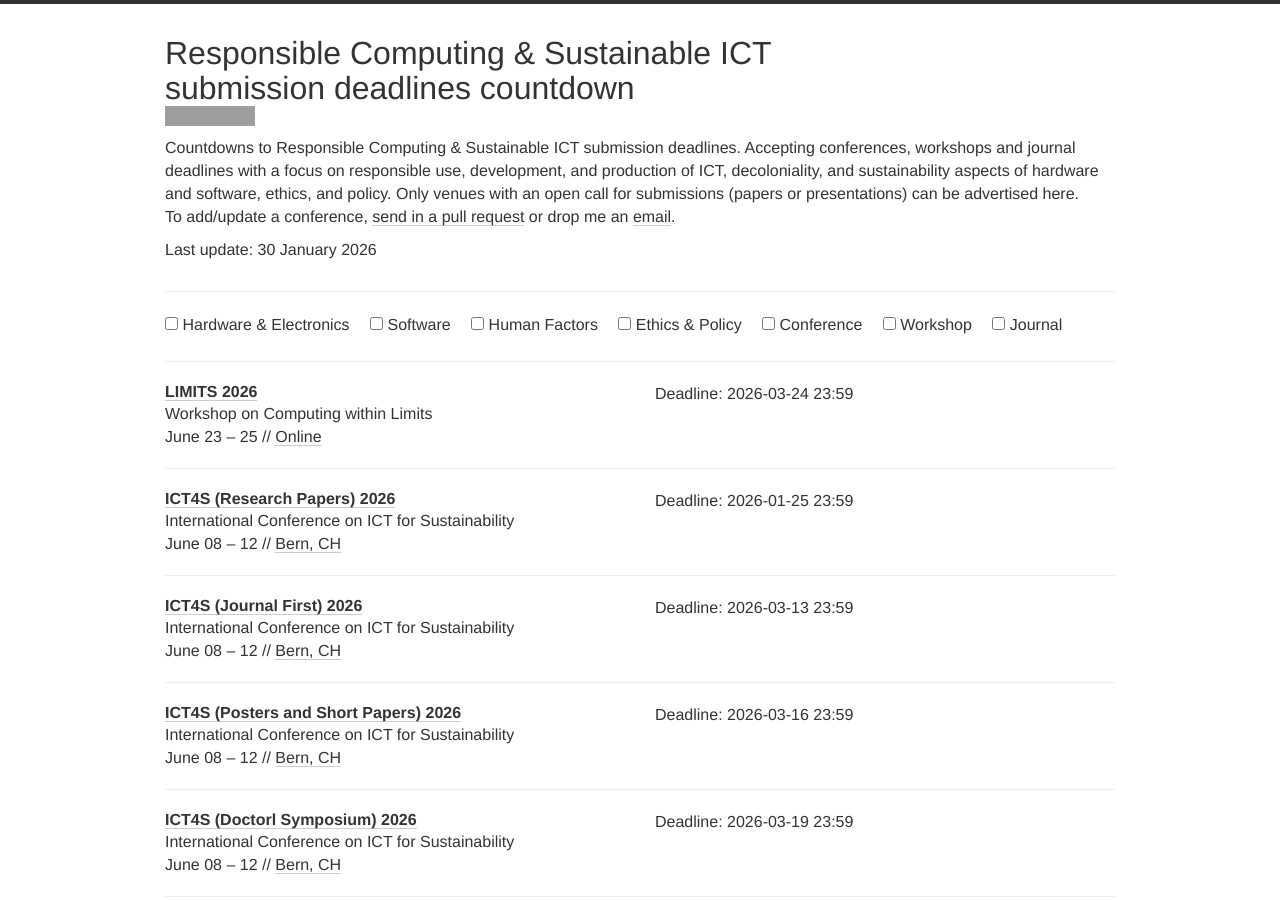
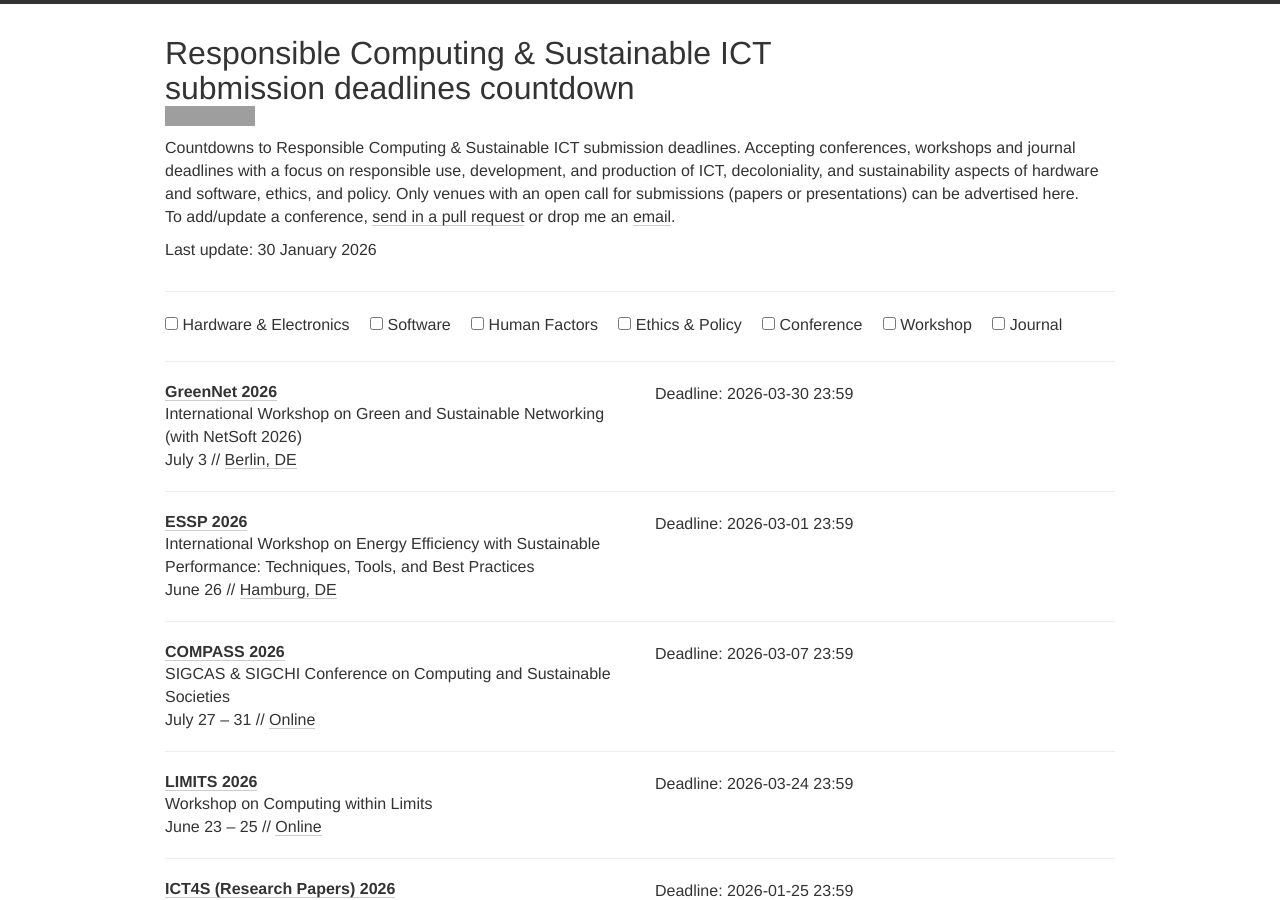
Before and after one commit to responsible-computing/responsible-computing.github.io, a Jekyll site: the page built from index.html, in a window 1280 px wide and 900 px high. Built offline with Jekyll 4.4.1, drawn with Linux system fonts in a browser that asks for light colours; nearby versions of some CDN libraries; grey boxes are pictures that could not be loaded.

Commit message:
conferences

```diff
--- a/_data/conferences.yml
+++ b/_data/conferences.yml
@@ -2,6 +2,36 @@
 # Workshops and Conferences
 
 ## 2026
+
+- name: GreenNet
+  year: 2026
+  date: "July 3"
+  description: "International Workshop on Green and Sustainable Networking (with NetSoft 2026)"
+  link: https://sites.google.com/view/greennet2026
+  deadline:
+    - "2026-03-30 23:59"
+  place: Berlin, DE
+  tags: [HARD, SOFT, HUCO, ETPO, SHOP]
+
+- name: ESSP
+  year: 2026
+  date: "June 26"
+  description: "International Workshop on Energy Efficiency with Sustainable Performance: Techniques, Tools, and Best Practices"
+  link: https://ayeshaafzal91.github.io/eesp/
+  deadline:
+    - "2026-03-01 23:59"
+  place: Hamburg, DE
+  tags: [HARD, SOFT, SHOP]
+
+- name: COMPASS
+  year: 2026
+  date: "July 27 – 31"
+  description: "SIGCAS & SIGCHI Conference on Computing and Sustainable Societies"
+  link: https://compass26.hotcrp.com/
+  deadline:
+    - "2026-03-07 23:59"
+  place: Online
+  tags: [HARD, SOFT, HUCO, ETPO, CONF]
 
 - name: LIMITS
   year: 2026
```
